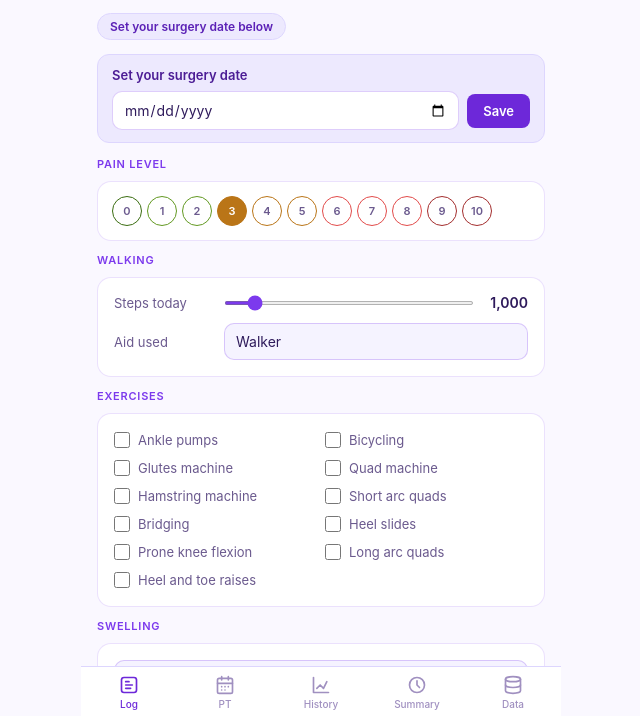
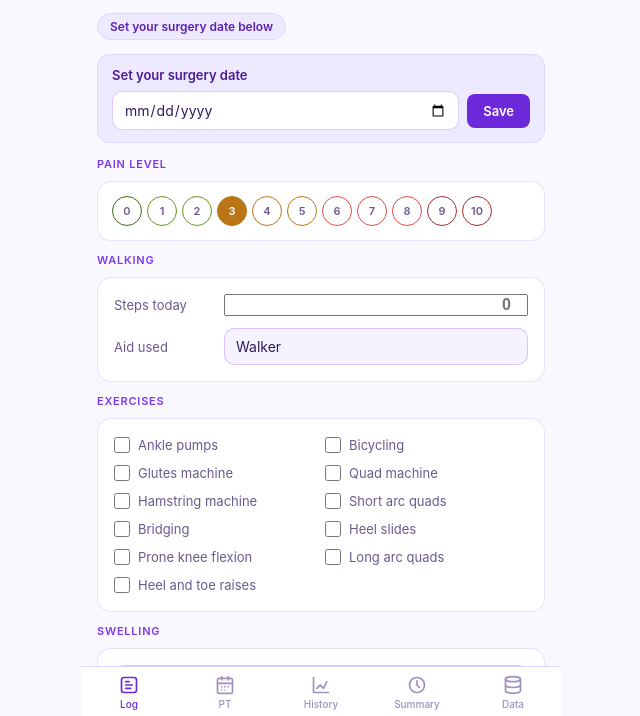
Before and after one commit to ebacker-tech/knee-replacement-tracker, a plain HTML site: page index.html in a window 1280 px wide. Shown: the part 84-800 px from the top of the page, without its empty margins (319-959 px from the left). Drawn offline with Linux system fonts and the light colour scheme.

Commit message:
Add files via upload

```diff
--- a/index.html
+++ b/index.html
@@ -307,8 +307,7 @@ input:checked+.tog-slider:before{transform:translateX(18px);}
       <div class="card">
         <div class="field-row">
           <span class="field-label">Steps today</span>
-          <input type="range" min="0" max="10000" step="100" value="1000" id="steps-slider" oninput="document.getElementById('steps-val').textContent=Number(this.value).toLocaleString()">
-          <span class="field-val" id="steps-val" style="min-width:44px">1,000</span>
+          <input type="number" id="steps-input" min="0" max="99999" placeholder="0" style="flex:1;text-align:right;font-size:16px;font-weight:600;color:var(--text-main)">
         </div>
         <div class="field-row" style="margin-bottom:0">
           <span class="field-label">Aid used</span>
@@ -616,7 +615,7 @@ function saveLog(){
   document.querySelectorAll('#exercise-checks input:checked').forEach(function(el){exercises.push(el.value);});
   var td=new Date().toISOString().split('T')[0];
   var il=data.iceLogs[td]||{ice:0,elev:0};
-  var log={date:td,pain:selectedPain,flexion:0,extension:0,steps:+document.getElementById('steps-slider').value,aid:document.getElementById('aid-select').value,swelling:document.getElementById('swelling-select').value,exercises:exercises,notes:document.getElementById('notes-input').value,iceSessions:il.ice,elevSessions:il.elev};
+  var log={date:td,pain:selectedPain,flexion:0,extension:0,steps:+document.getElementById('steps-input').value||0,aid:document.getElementById('aid-select').value,swelling:document.getElementById('swelling-select').value,exercises:exercises,notes:document.getElementById('notes-input').value,iceSessions:il.ice,elevSessions:il.elev};
   var idx=data.logs.findIndex(function(l){return l.date===log.date;});
   if(idx>=0)data.logs[idx]=log;else data.logs.unshift(log);
   save();updateBanner();alert('Log saved!');
```
